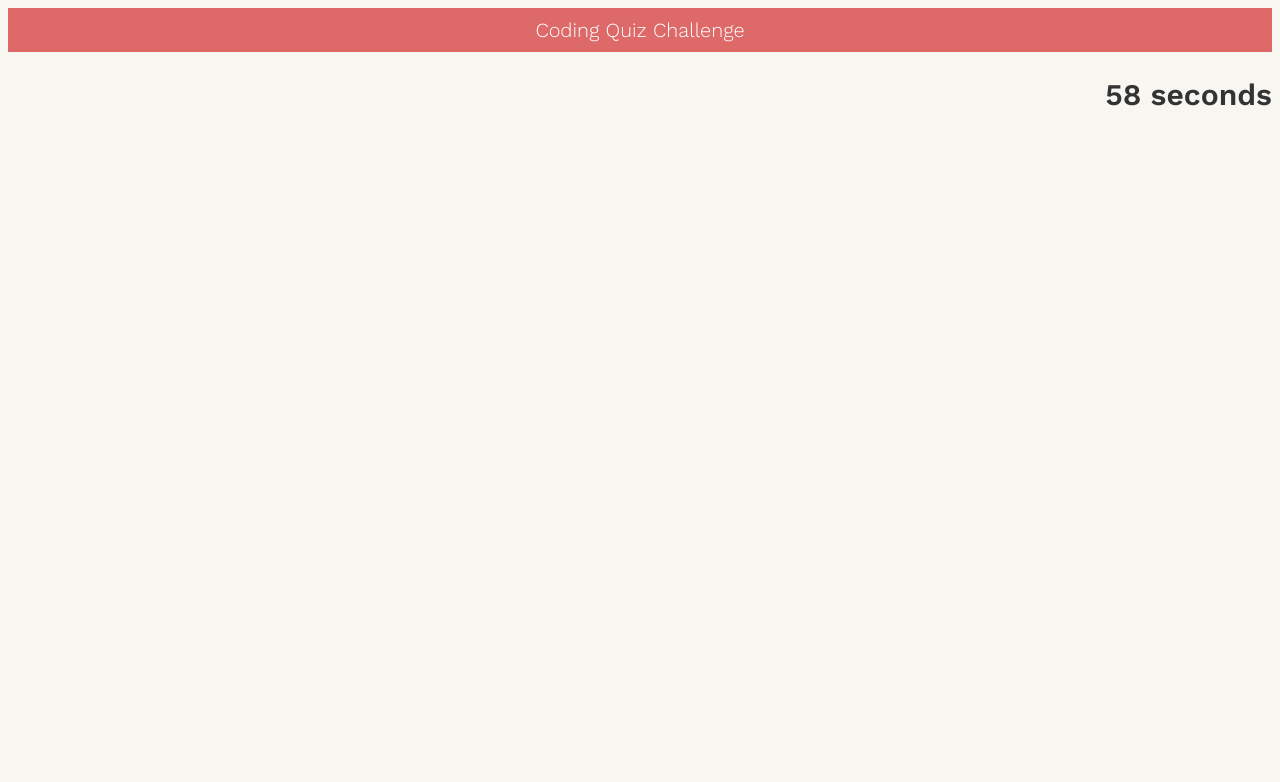
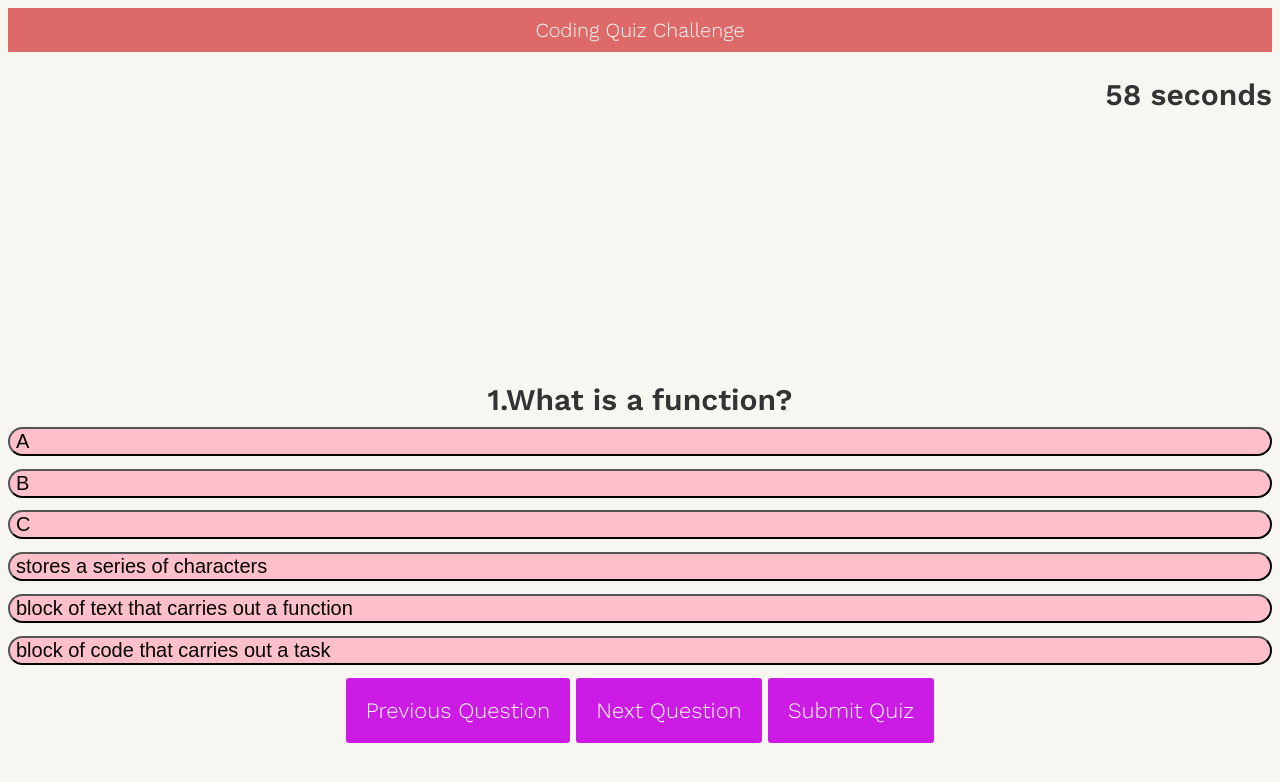
Before and after one commit to duweri/challenge-04, a plain HTML site: page index.html in a window 1280 px wide. Both pictures are taken after a click on the button "Start Quiz". Drawn offline with nearby package versions, Linux system fonts and the light colour scheme.

Commit message:
fourth commit

```diff
--- a/assets/css/style.css
+++ b/assets/css/style.css
@@ -17,7 +17,7 @@ h1{
   color: #fff;
 }
 
-.question{
+#question{
   font-size: 30px;
   margin-bottom: 10px;
 }
@@ -41,11 +41,63 @@ h1{
 	cursor: pointer;
 	margin-bottom: 20px;
 }
+
+#previous{
+    font-family: 'Work Sans', sans-serif;
+	font-size: 22px;
+	background-color: rgb(204, 27, 228);
+	color: #fff;
+	border: 0px;
+	border-radius: 3px;
+	padding: 20px;
+	cursor: pointer;
+	margin-bottom: 20px;
+
+}
+
+#next{
+    font-family: 'Work Sans', sans-serif;
+	font-size: 22px;
+	background-color: rgb(204, 27, 228);
+	color: #fff;
+	border: 0px;
+	border-radius: 3px;
+	padding: 20px;
+	cursor: pointer;
+	margin-bottom: 20px;
+
+}
+
+#submit{
+    font-family: 'Work Sans', sans-serif;
+	font-size: 22px;
+	background-color: rgb(204, 27, 228);
+	color: #fff;
+	border: 0px;
+	border-radius: 3px;
+	padding: 20px;
+	cursor: pointer;
+	margin-bottom: 20px;
+
+}
 .start:hover{
 	background-color: #38a;
 }
 
-.choice-container{
+#previous:hover{
+    background-color: #38a;
+}
+
+#next:hover{
+    background-color: #38a;
+}
+
+#submit:hover{
+    background-color: #38a;
+}
+
+
+.btn{
     display:flex;
     margin-bottom: 0.8rem;
     width: 100%;
@@ -54,13 +106,12 @@ h1{
     font-size: 20px;
     min-width: 50rem;
     cursor: pointer;
-    display:none;
+    text-align: center;
+
 }
 
-#question{
-    display:none;
-}
-.choice-container:hover{
+
+.btn:hover{
     background-color: lightblue;
     transform: scale(1.02);
 }
--- a/assets/js/script.js
+++ b/assets/js/script.js
@@ -1,36 +1,43 @@
 var startButton = document.querySelector(".start");
+var questionEl = document.getElementById("question");
+var answerButton = document.getElementById("answer-buttons");
+var nextButton = document.getElementById("next");
+var previousButton = document.getElementById("previous");
+var submitButton = document.getElementById("submit");
+var currentQuestionIndex = 0;
+var score = 0;
+
 var questions = [
 	{
 		question: "What is a function?",
-		answers: {
-			a: "stores a series of characters",
-			b: "block of text that carries out a function",
-			c: "block of code that carries out a task",
+		answers: [
+			{ text: "stores a series of characters", correct: false},
+			{ text: "block of text that carries out a function", correct: false},
+			{text: "block of code that carries out a task", correct: true}, ]
 
 		},
-        correctAnswer: 'c' },
 
 
         { question: "What does CSS stand for?",
-            answers: {
-                a: "Central style sheet",
-                b: "Cascading style sheets",
-                c: "Cascading simple sheets",
+            answers: [
+                { text: "Central style sheet", correct: false},
+                { text: "Cascading style sheets", correct: true},
+                { text: "Cascading simple sheets", correct: false}, ]
             },
-            correctAnswer: 'b' },
-
-
-           { question: "What is a function?",
-            answers: {
-                a: "stores a series of characters",
-                b: "block of text that carries out a function",
-                c: "block of code that carries out a task",
-            },
-            correctAnswer: 'c'},
 
 
 
            { question: "What is a function?",
+            answers: [
+               { text: "stores a series of characters", correct: false},
+                { text: "block of text that carries out a function", correct: false},
+                { text: "block of code that carries out a task", correct: true}, ]
+            },
+
+]
+
+
+          /* { question: "What is a function?",
             answers: {
                 a: "stores a series of characters",
                 b: "block of text that carries out a function",
@@ -65,7 +72,7 @@ var questions = [
                 c: "block of code that carries out a task",
             },
             correctAnswer: 'c'},
-        ]
+        ] */
 
 
 var secondsLeft = 60;
@@ -76,6 +83,8 @@ var timeEL = document.getElementById("timer");
  // Taken to the next page
 startButton.addEventListener("click", startGame);
 function startGame() {
+    currentQuestionIndex = 0;
+    score = 0;
    document.querySelector(".start").style.display = "none"
 //Timer starts from 1 minute
    function setTime() {
@@ -92,11 +101,30 @@ function startGame() {
 
 }
 setTime();
+showQuestion();
+
 }
 
-/*for(var i=0; i < questions.length; i++ ) {
-    var response =
+function showQuestion() {
+
+
+   var currentQuestion = questions[currentQuestionIndex];
+   var questionNo = currentQuestionIndex + 1;
+   questionEl.innerHTML = questionNo + "." + currentQuestion.question;
+
+   currentQuestion.answers.forEach(answer => {
+    var button = document.createElement("button");
+    button.innerHTML = answer.text;
+    button.classList.add("btn");
+    answerButton.appendChild(button);
+
+
+   });
 }
+
+
+
+
 
 
 
--- a/index.html
+++ b/index.html
@@ -11,32 +11,21 @@
 <h1>Coding Quiz Challenge</h1>
 <h2 id="timer" style="text-align:right"></h2>
 <div class="quiz-container" >
-  <div id="quiz"></div>
 </div>
 <section>
-<div id = "question">What is my name</div>
-<div class="choice-container">
-    <p class="choice-prefix">A</p>
-    <p class="choice-text" data-number="1">Choice</p>
-</div>
-<div class="choice-container">
-    <p class="choice-prefix">B</p>
-    <p class="choice-text" data-number="2">Choice</p>
-</div>
-<div class="choice-container">
-    <p class="choice-prefix">C</p>
-    <p class="choice-text" data-number="3">Choice</p>
-</div>
-<div class="choice-container">
-    <p class="choice-prefix">D</p>
-    <p class="choice-text" data-number="4">Choice</p>
-</div>
-</section>
+    <h3 id="question">Question goes here</h3>
+    <div id="answer-buttons">
+        <button class="btn">A</button>
+        <button class="btn">B</button>
+        <button class="btn">C</button>
+    </div>
+
+
 
 <button class="start" >Start Quiz</button>
-<!--<button id="previous">Previous Question</button>
+<button id="previous">Previous Question</button>
 <button id="next">Next Question</button>
-<button id="submit">Submit Quiz</button> -->
+<button id="submit">Submit Quiz</button>
 <div id="results"></div>
 <p id="demo"></p>
 <script src="./assets/js/script.js"></script>
```
